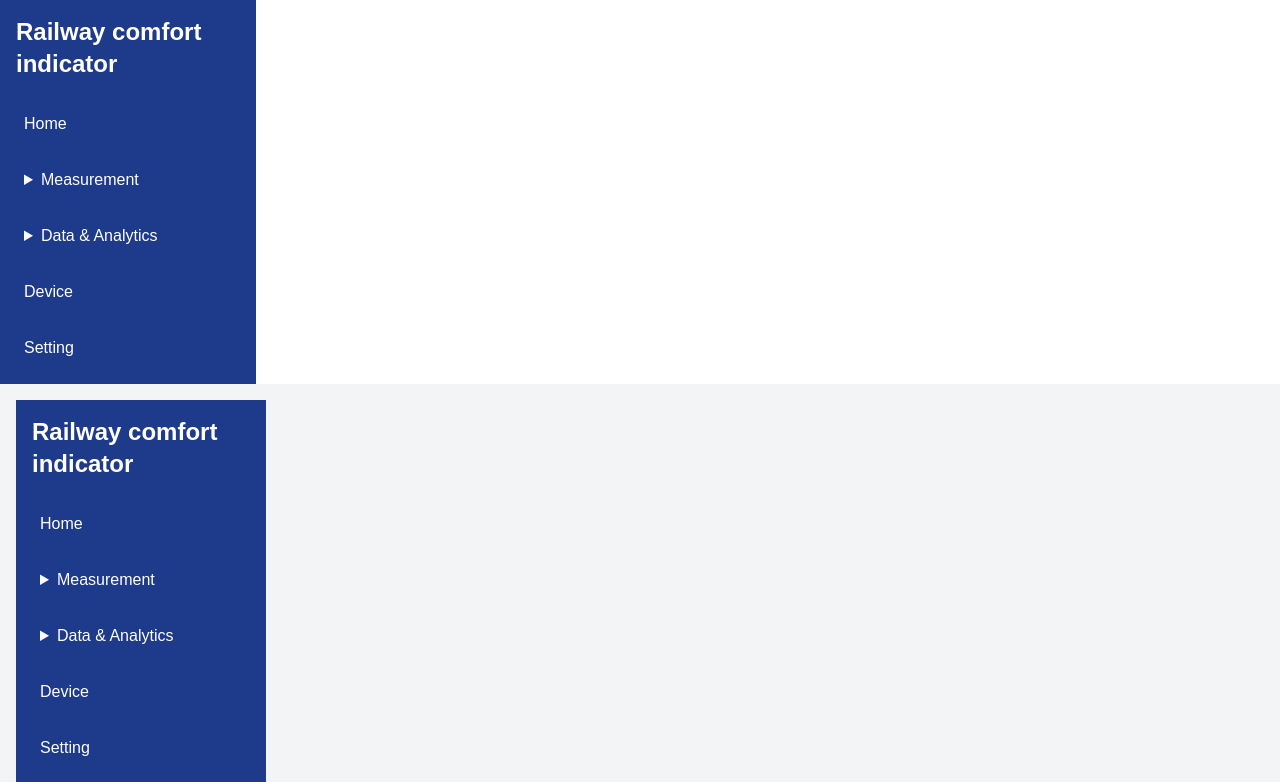
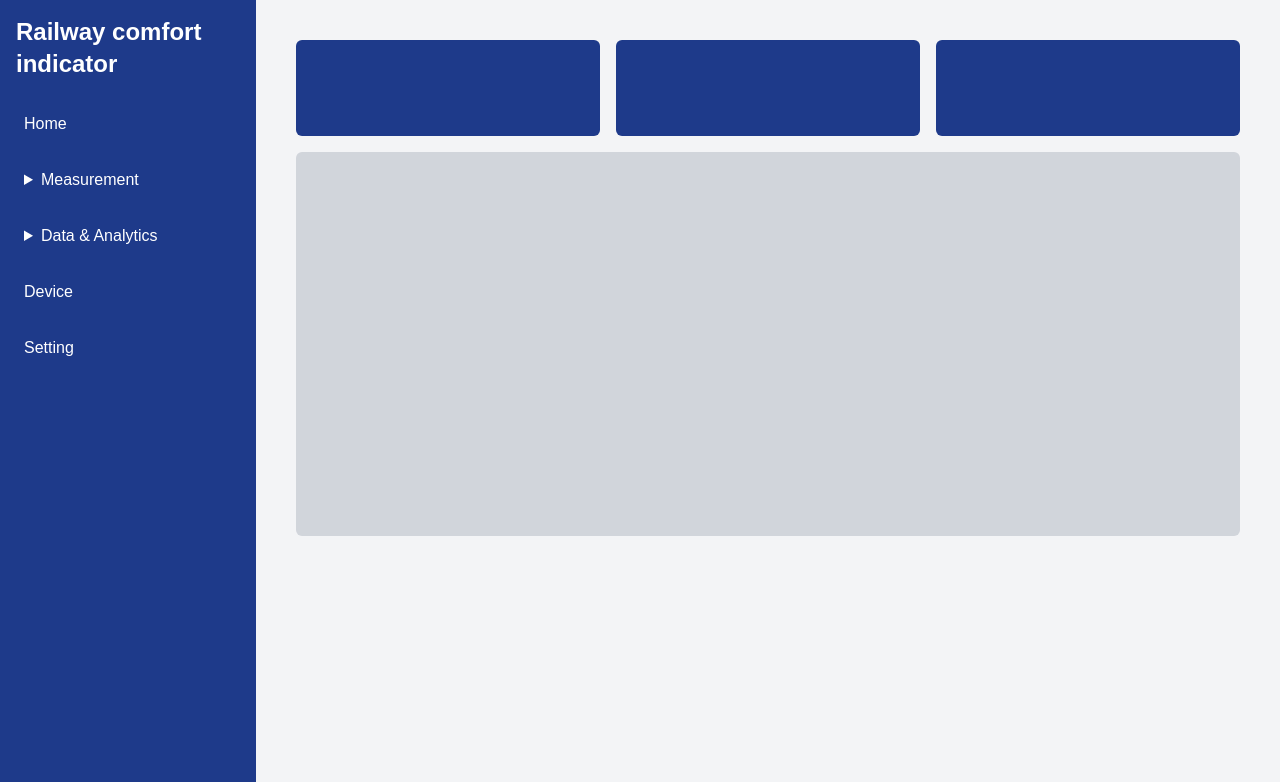
Before and after one commit to RailwayAppAnomalyDetection/fullstack, a Next.js app: page /home in a window 1280 px wide. Shown: the top 782 px of the page. Built offline with nearby package versions, Linux system fonts and the light colour scheme.

Commit message:
fix : (not move page)

```diff
--- a/app/(root)/home/page.tsx
+++ b/app/(root)/home/page.tsx
@@ -1,10 +1,9 @@
 // pages/index.tsx
-import Layout from '../layout';
+//import Layout from "../layout";
 
 const Home = () => {
   return (
-    <Layout>
-      {/* Dashboard */}
+
     <div className="space-y-4">
       {/* Top Boxes */}
       <div className="grid grid-cols-3 gap-4">
@@ -16,7 +15,7 @@ const Home = () => {
       {/* Main Panel */}
       <div className="bg-gray-300 h-96 rounded-md"></div>
     </div>
-    </Layout>
+
   );
 };
 
--- a/app/(root)/layout.tsx
+++ b/app/(root)/layout.tsx
@@ -2,7 +2,7 @@ import React from 'react'
 
 const layout = ({children}:{children: React.ReactNode}) => {
   return (
-    <div>
+    <div className="flex h-screen overflow-hidden">
       <aside className="bg-blue-900 text-white w-1/5 p-4">
         <h1 className="text-2xl font-bold mb-6">Railway comfort indicator</h1>
         <nav className="flex flex-col gap-4">
@@ -41,7 +41,11 @@ const layout = ({children}:{children: React.ReactNode}) => {
           <button className="text-left hover:bg-blue-700 p-2 rounded">Setting</button>
         </nav>
       </aside>
-      {children}
+      {/* {children} */}
+      {/* メインコンテンツ */}
+      <main className="flex-1 p-6 bg-gray-100">
+        {children}
+      </main>
     </div>
   )
 }
```
Lines whose indentation alone changed are shown as unchanged.
